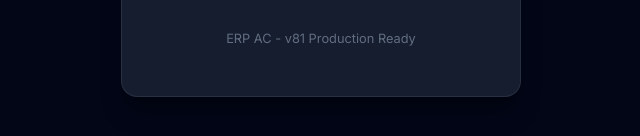
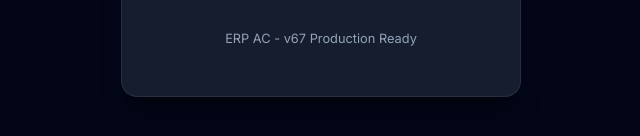
Before and after one commit to Handreswes/ERP-AC, a plain HTML site: page index.html in a window 1280 px wide. Shown: the part 570-706 px from the top of the page, 319-959 px from the left. Drawn offline with nearby package versions, Linux system fonts and the light colour scheme; no server answers.

```diff
--- a/index.html
+++ b/index.html
@@ -54,9 +54,8 @@
                 </div>
                 <button type="submit" class="btn btn-primary btn-block btn-lg">Iniciar Sesión</button>
             </form>
-            <div class="login-footer"
-                style="margin-top: 2rem; text-align: center; color: var(--text-secondary); font-size: 0.8rem; opacity: 0.6;">
-                ERP AC - v81 Production Ready
+            <div class="login-footer">
+                ERP AC - v67 Production Ready
             </div>
         </div>
     </div>
```
